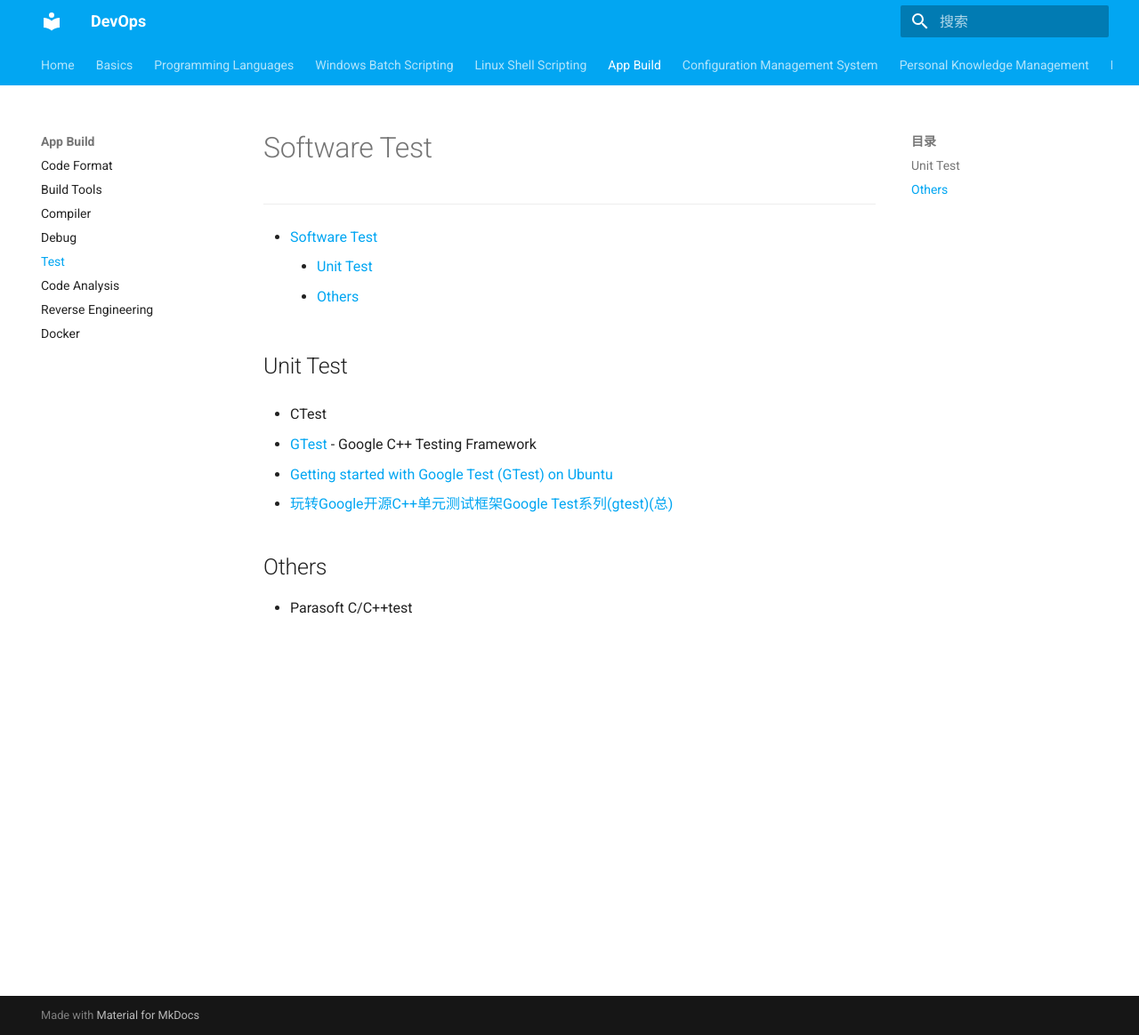
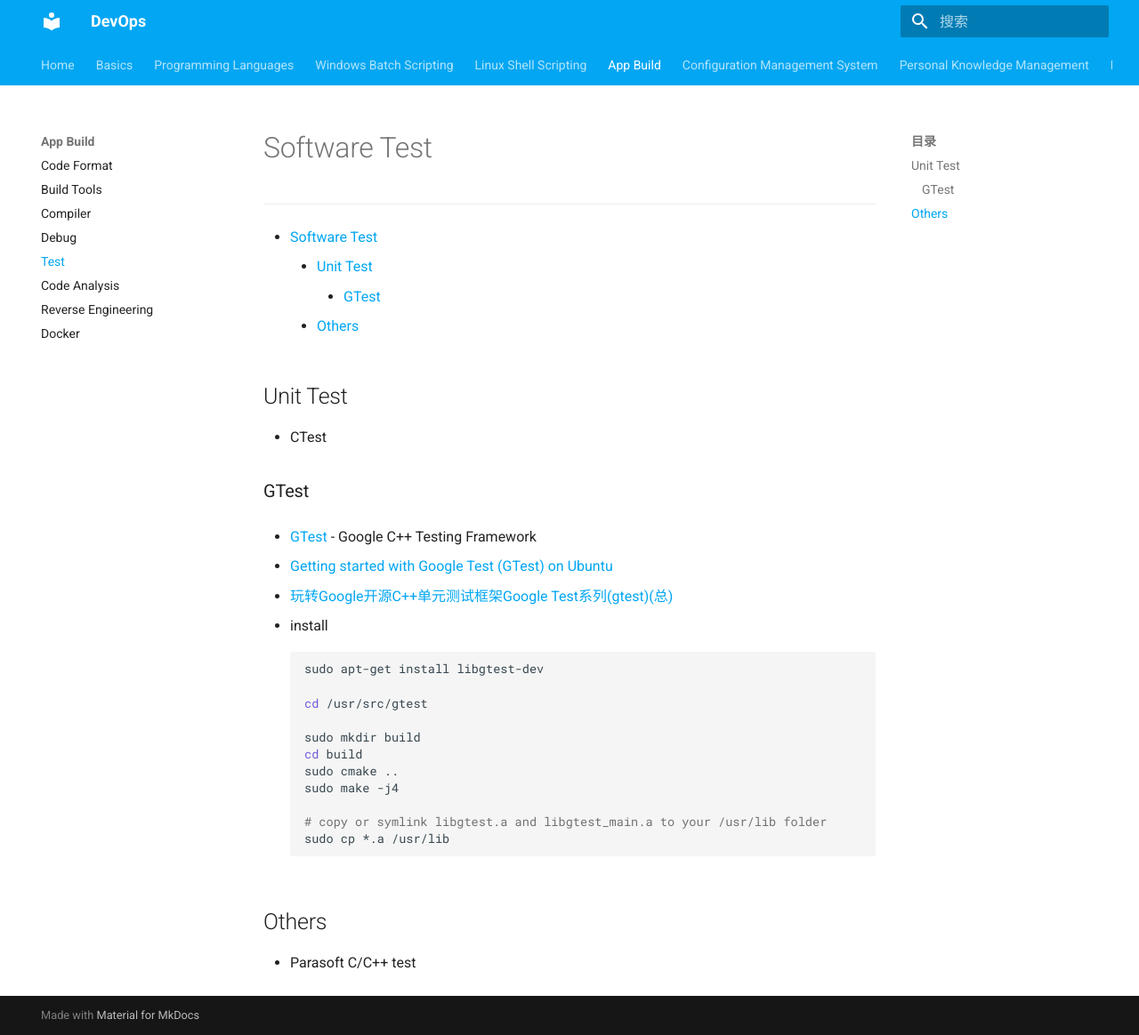
Before and after one commit to cggos/DevOps, an MkDocs documentation site: the page built from docs/03-app_build/software_test.md, in a window 1280 px wide and 1164 px high. Shown: the whole window at 89% size. Built offline with MkDocs 1.6.1 and Material for MkDocs 9.7.7, drawn with Linux system fonts in a browser that asks for light colours.

Commit message:
update 02-scripting/01_linux_shell_scripting/disk.md and 03-app_build/software_test.md

````diff
--- a/docs/03-app_build/software_test.md
+++ b/docs/03-app_build/software_test.md
@@ -8,10 +8,28 @@
 
 * CTest
 
+### GTest
+
 * [GTest](https://github.com/google/googletest) - Google C++ Testing Framework
+
   - [Getting started with Google Test (GTest) on Ubuntu](https://www.eriksmistad.no/getting-started-with-google-test-on-ubuntu/)
   - [玩转Google开源C++单元测试框架Google Test系列(gtest)(总)](http://www.cnblogs.com/coderzh/archive/2009/04/06/1426755.html)
 
+* install
+  ```sh
+  sudo apt-get install libgtest-dev
+
+  cd /usr/src/gtest
+
+  sudo mkdir build
+  cd build
+  sudo cmake ..
+  sudo make -j4
+
+  # copy or symlink libgtest.a and libgtest_main.a to your /usr/lib folder
+  sudo cp *.a /usr/lib
+  ```
+
 ## Others
 
-* Parasoft C/C++test
+* Parasoft C/C++ test
````
Also changed, not shown: docs/02-scripting/01_linux_shell_scripting/disk.md (+12 -0 lines).
